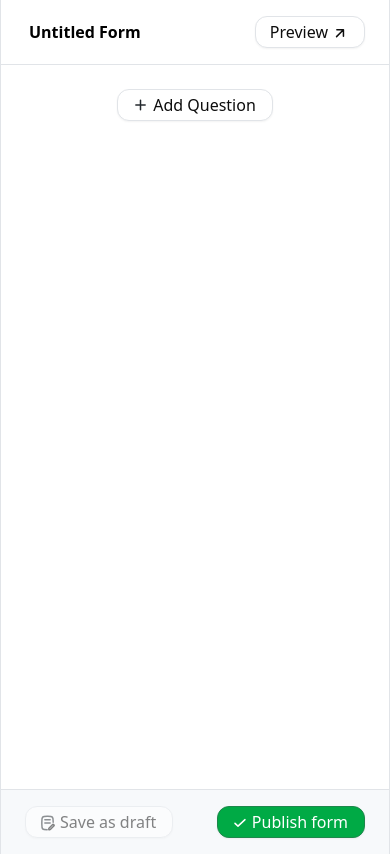
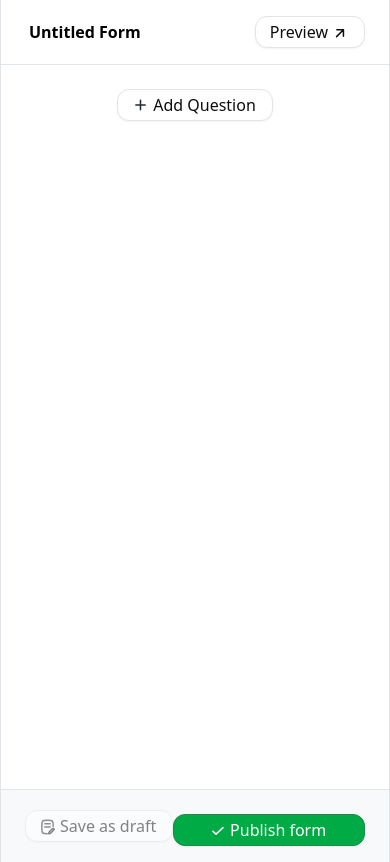
Before and after one commit to shreykoradia/peerlist-shrey, a Next.js app: page / in a window 390 px wide. Built offline with nearby package versions, Linux system fonts and the light colour scheme.

Commit message:
fixed mobile responsive issue

```diff
--- a/src/modules/form-builder/components/form-builder.tsx
+++ b/src/modules/form-builder/components/form-builder.tsx
@@ -5,6 +5,7 @@ import FormHeader from "./form-header";
 import FormFooter from "./form-footer";
 import FormQuestionBuilder from "./form-question-builder";
 import { useFormStore } from "@/shared/store/form";
+import clsx from "clsx";
 
 function FormBuilder() {
   const form = useFormStore((state) => state.form);
@@ -32,7 +33,9 @@ function FormBuilder() {
       <FormHeader isPreviewMode={false} />
       <div
         ref={containerRef}
-        className="h-[calc(100vh_-_7.5rem)] overflow-y-auto"
+        className={clsx("h-[calc(100vh_-_7.5rem)] overflow-y-auto", {
+          "maxMd:h-[calc(100vh_-_10.084rem)]": isScrollable,
+        })}
       >
         <FormQuestionBuilder isScrollable={isScrollable} />
       </div>
--- a/src/modules/form-builder/components/form-footer.tsx
+++ b/src/modules/form-builder/components/form-footer.tsx
@@ -30,7 +30,7 @@ function FormFooter({ isScrollable }: FormFooterProp) {
 
   return (
     <>
-      <div className="w-full flex justify-between items-center border-t border-t-secondary-foreground px-6 py-4 bg-secondary">
+      <div className="w-full flex-wrap flex justify-between items-center border-t border-t-secondary-foreground px-6 py-4 bg-secondary">
         <Button disabled variant={"outline"} className="gap-1">
           <DraftIcon className="mt-0.5" />
           Save as draft
@@ -40,7 +40,7 @@ function FormFooter({ isScrollable }: FormFooterProp) {
         ) : null}
         <Button
           variant={"default"}
-          className="gap-1"
+          className="gap-1 flex-1 mt-2"
           onClick={() => {
             if (form.questions.length === 0) {
               toggleShowBanner();
```
